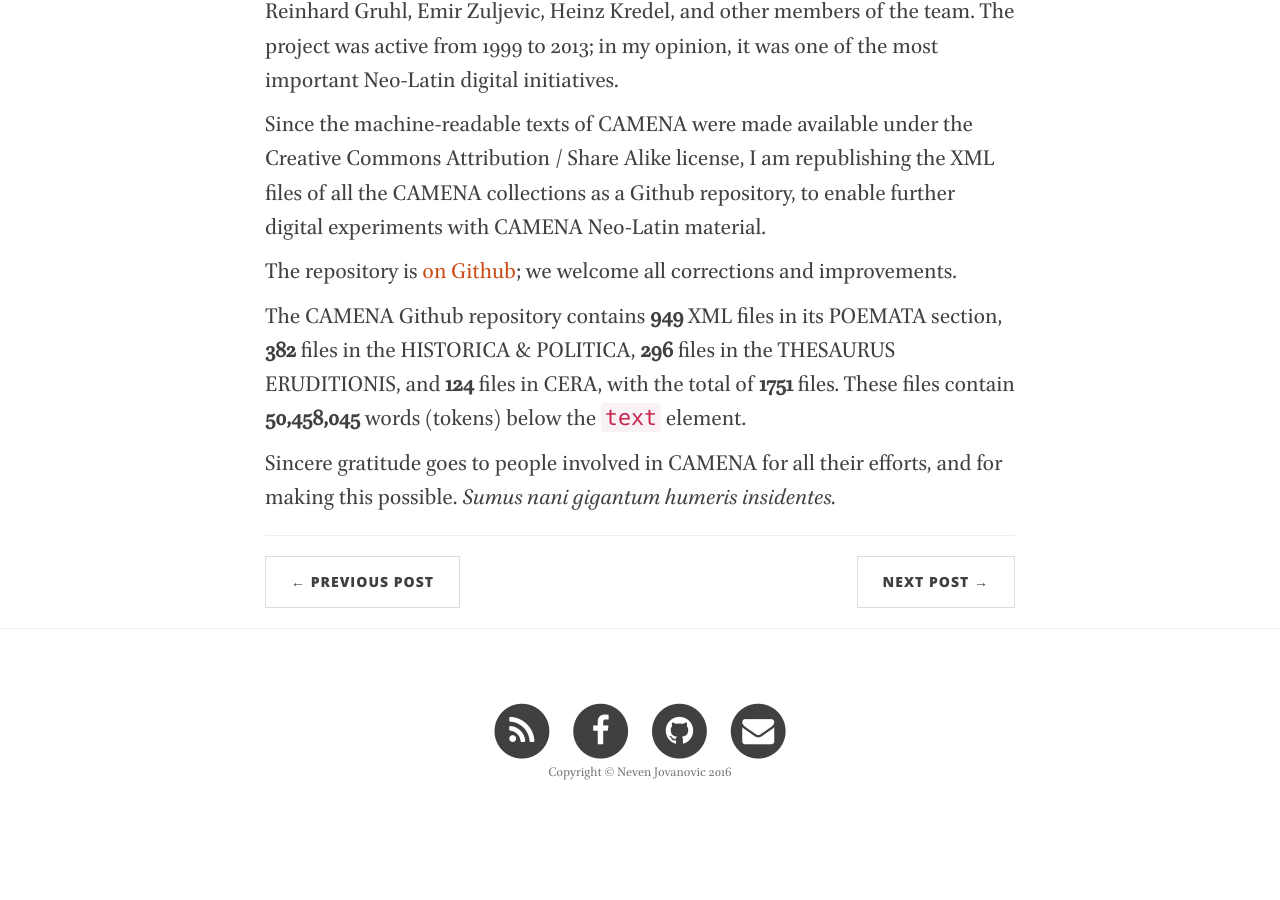
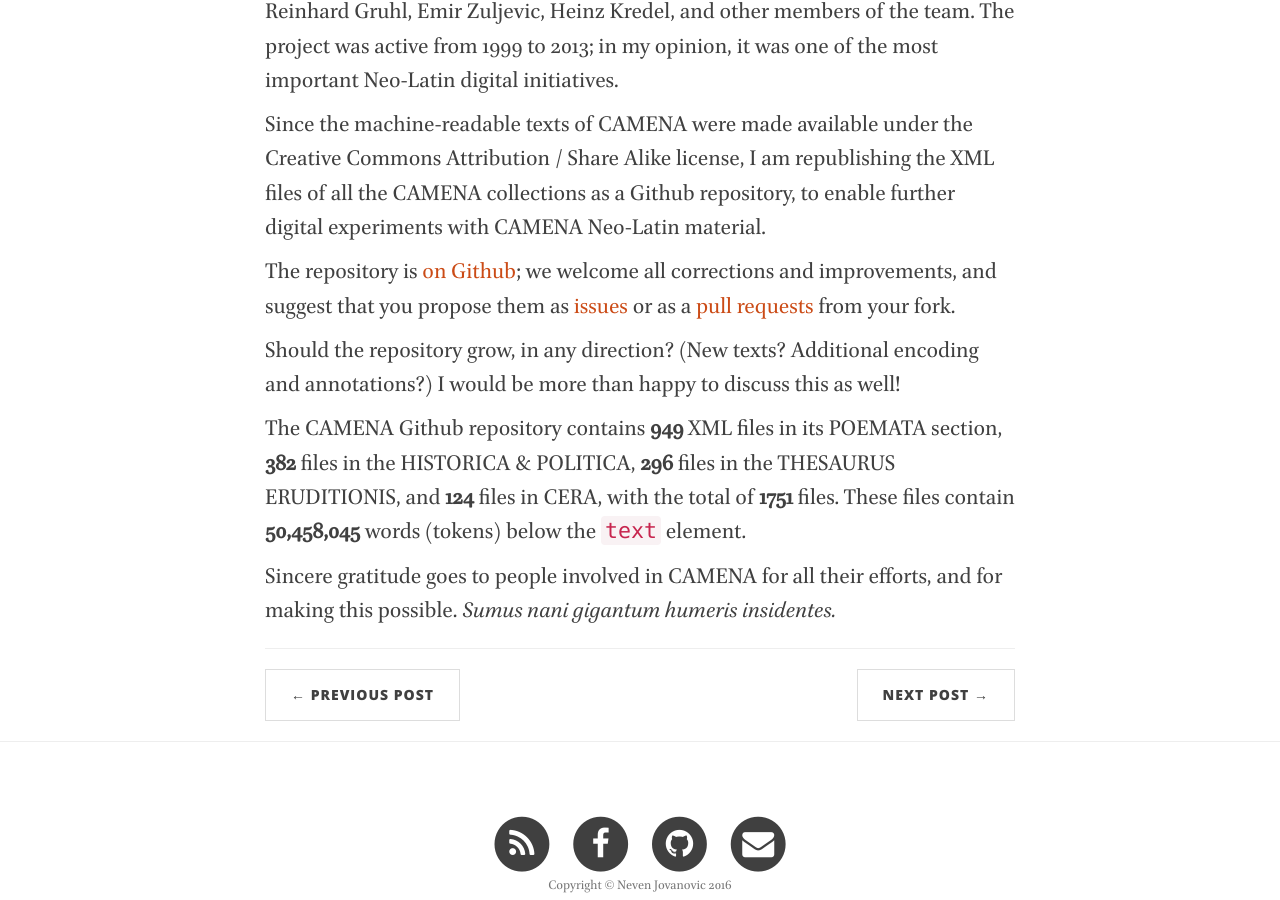
Before and after one commit to nevenjovanovic/nevenjovanovic.github.io, a Jekyll site: the page built from _posts/2016-09-14-camena.markdown, in a window 1280 px wide and 900 px high, scrolled down 926 px. Built offline with Jekyll 4.4.1, drawn with Linux system fonts in a browser that asks for light colours; nearby versions of some CDN libraries; before the commit the page ends 1774 px from its top, so only the background shows below that.

Commit message:
Add link to Github guides, invitation to discuss growing CAMENA further

```diff
--- a/_posts/2016-09-14-camena.markdown
+++ b/_posts/2016-09-14-camena.markdown
@@ -14,7 +14,9 @@
 
 Since the machine-readable texts of CAMENA were made available under the Creative Commons Attribution / Share Alike license, I am republishing the XML files of all the CAMENA collections as a Github repository, to enable further digital experiments with CAMENA Neo-Latin material.
 
-The repository is [on Github](https://github.com/nevenjovanovic/camena-neolatinlit); we welcome all corrections and improvements.
+The repository is [on Github](https://github.com/nevenjovanovic/camena-neolatinlit); we welcome all corrections and improvements, and suggest that you propose them as [issues](https://guides.github.com/features/issues/) or as a [pull requests](https://guides.github.com/activities/forking/) from your fork.
+
+Should the repository grow, in any direction? (New texts? Additional encoding and annotations?) I would be more than happy to discuss this as well!
 
 The CAMENA Github repository contains **949** XML files in its POEMATA section, **382** files in the HISTORICA & POLITICA, **296** files in the THESAURUS ERUDITIONIS, and **124** files in CERA, with the total of **1751** files. These files contain **50,458,045** words (tokens) below the `text` element.
 
```
